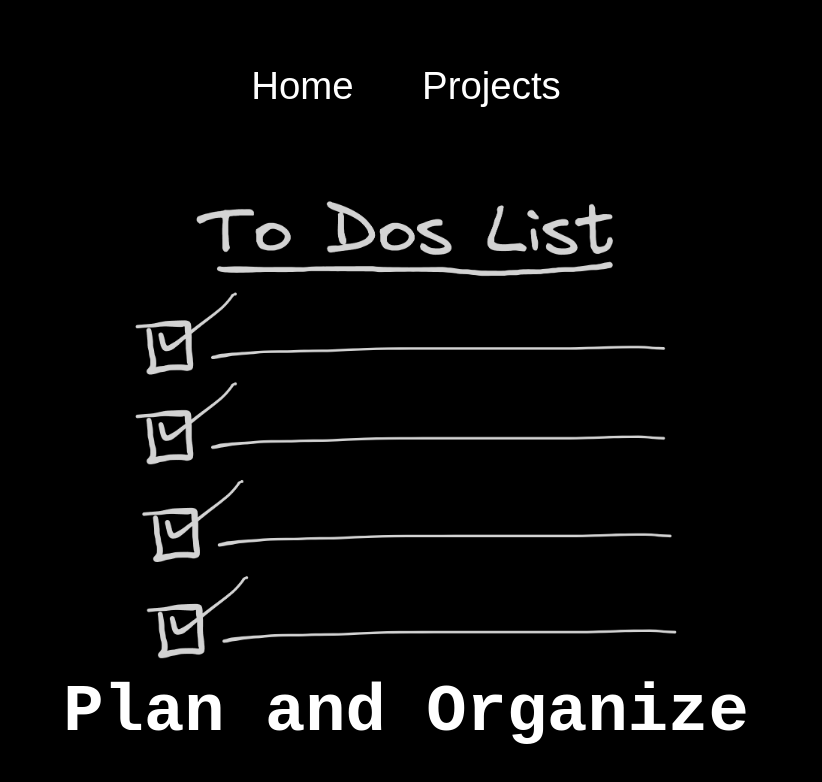
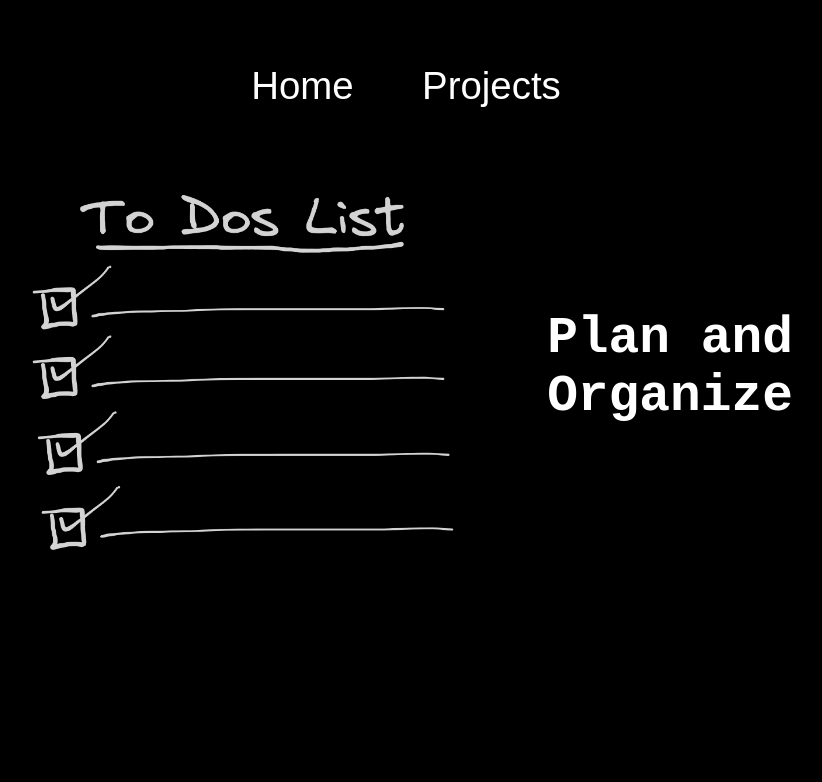
Before and after one commit to gabi1447/odin-todo-list, a website built with webpack: page src/template.html in a window 1280 px wide. Shown: the whole page, without its empty margins (234-1056 px from the left). Built offline with nearby package versions, Linux system fonts and the light colour scheme.

Commit message:
Style homepage with logo and headline, so they sit next to each other

```diff
--- a/src/styles-home.css
+++ b/src/styles-home.css
@@ -1,8 +1,8 @@
 #content {
     display: flex;
-    flex-direction: column;
     justify-content: center;
     align-items: center;
+    gap: 5rem;
 
     width: 100%;
     font-size: 3.5vw;
@@ -10,6 +10,12 @@
 }
 
 .home-logo {
-    width: 45%;
+    width: 35%;
     height: auto;
 }
+
+.homepage-headline {
+    align-self: center;
+    font-size: 4vw;
+    width: 8ch;
+}
```
